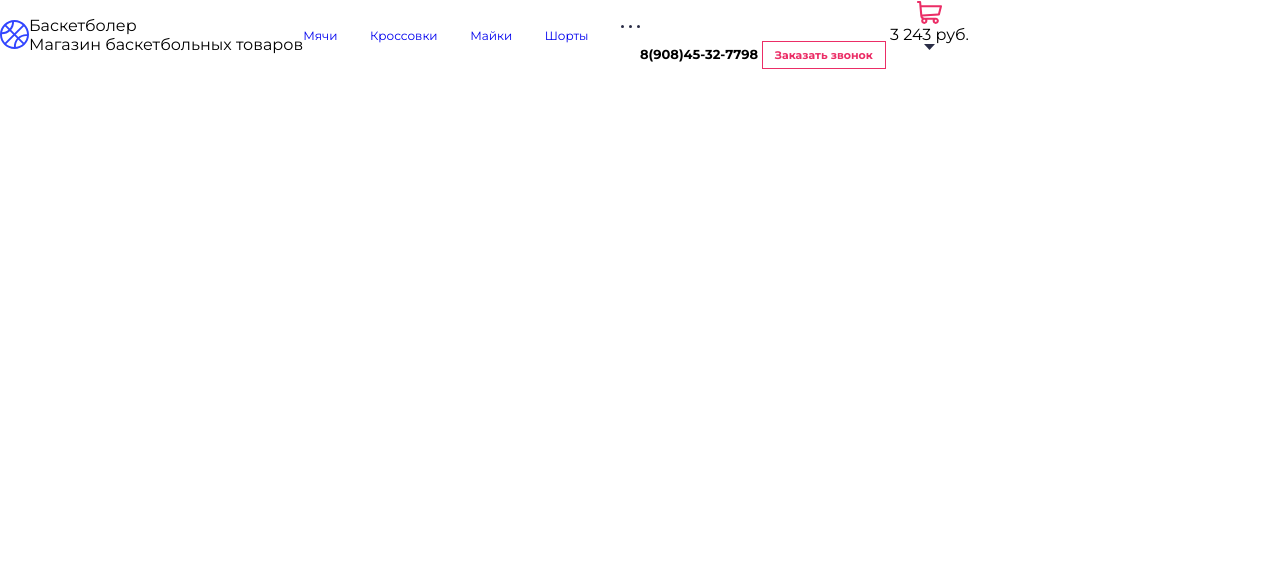
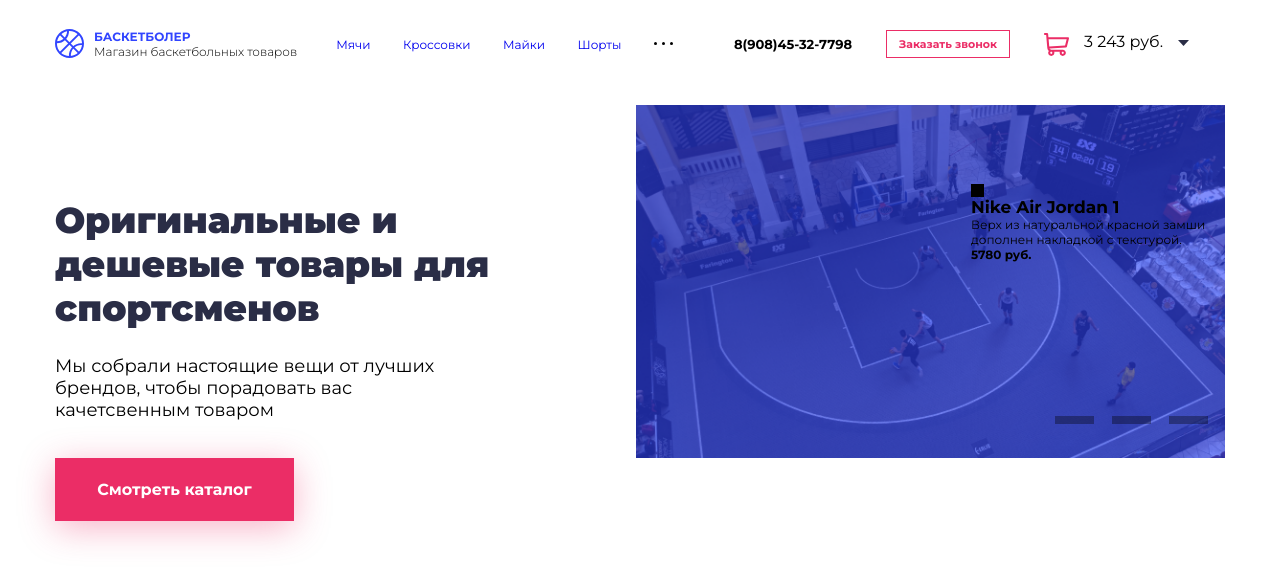
Before and after one commit to egorikk58/-1-, a plain HTML site: page index.html in a window 1280 px wide. Drawn offline with Linux system fonts and the light colour scheme.

Commit message:
Почти закончил блок

```diff
--- a/index.html
+++ b/index.html
@@ -1,5 +1,5 @@
 <!DOCTYPE html>
-<html lang="en">
+<html lang="ru">
 <head>
     <meta charset="UTF-8">
     <meta name="viewport" content="width=device-width, initial-scale=1.0">
@@ -9,14 +9,17 @@
 </head>
 <body>
     <header class = "header">
+        <div class="container">
+            <div class="header-main-page">
                 <div class="header-logo">
                     <img src="icons/Логотип.svg" alt="Баскетболер logo" class="header-logo-image" width="29" height="29">
                 </div>
                 <div class = "header-text">
-            <h2 class="header-text-title">Баскетболер</h2>
+                    <h2 class="header-text-title">БАСКЕТБОЛЕР</h2>
                     <p class="header-text-description">Магазин баскетбольных товаров</p>
                 </div>
-        <nav class="header-menu">
+            </div>
+            <nav class = "header-menu">
                 <ul class="header-menu-list">
                     <li class="header-menu-item">
                         <a class="header-menu-link" href="#!">Мячи</a>
@@ -31,13 +34,17 @@
                         <a class="header-menu-link" href="#!">Шорты</a>
                     </li>
                     <li class="header-menu-item">
-                    <a class="header-menu-link" href="#!">
-                        <img src="icons/ки.svg" alt="Другое" class="header-menu-other" width="19" height="3">
+                        <a class="header-menu-link " href="#!">
+                            <div class="header-three-dots">
+                                <div class="header-menu-dot"></div>
+                                <div class="header-menu-dot"></div>
+                                <div class="header-menu-dot"></div>
+                            </div>
                         </a>
                     </li>
                 </ul>
             </nav>
-        <div class="header-actions">
+            <div class = "header-actions">
                 <a
                     href="tel:8(908)45-32-7798"
                     class="header-actions-call"
@@ -47,12 +54,48 @@
                 <button class="header-request-button button" type = "button">
                     Заказать звонок
                 </button>
-            <button class="header-cart-button">
+                <button class="header-cart-button button">
                     <img src="icons/Cart.svg" alt="Корзина" class="header-cart-image" width="25" height="23">
                     <div class="header-cart-price">3 243 руб.</div>
-                <img src="icons/Figure_cart.svg" alt="Открыть корзину" width="11" height="6">
+                    <img src="icons/Figure_cart.svg" alt="Открыть корзину" class = "header-triangle-image" width="11" height="6">
                 </button>
             </div>
+        </div>
     </header>
+    <main class = main>
+        <div class="container">
+            <div class="main-page-text">
+                <h1 class="main-description">
+                    Оригинальные и дешевые товары для спортсменов
+                </h1>
+                <h2 class="main-about">
+                    Мы собрали настоящие вещи от лучших
+                    брендов, чтобы порадовать вас
+                    качетсвенным товаром
+                </h2>
+                <button class="main-button-catalog button">
+                    Смотреть каталог
+                </button>
+            </div>
+
+            <div class="main-image">
+                <img src="images/Задний фон кросс.png" alt="Бэкграунд кроссовок" class = "main-sneakers-backside" width = "615" height="369">
+                <div class="main-image-text">
+                    <div class="main-image-square"></div>
+                    <h1 class="main-jordan-text">Nike Air Jordan 1</h1>
+                    <h2 class="main-jordan-description">
+                        Верх из натуральной красной замши<p>
+                        дополнен накладкой с текстурой.</p>
+                    </h2>
+                    <h3 class = "main-jordan-price">5780 руб.</h3>
+                </div>
+                <div class="main-switch-images">
+                    <div class="main-switch-rectangle"></div>
+                    <div class="main-switch-rectangle"></div>
+                    <div class="main-switch-rectangle"></div>
+                </div>
+            </div>
+        </div>
+    </main>
 </body>
 </html>
--- a/styles/style.css
+++ b/styles/style.css
@@ -4,10 +4,39 @@ body{
     font-family: 'Montserrat', sans-serif;
     background-color: white;
 }
+
 .header{
-    max-width: 1920px;
+    height: 84px;
+}
+
+.container{
+    width: 1200px;
+    padding: 0 15px;
+    margin: 0px auto;
     display: flex;
     align-items: center;
+}
+.header-main-page{
+    display: flex;
+    padding: 0px;
+}
+.header-logo{
+    margin-right: 10px;
+}
+
+.header-text-title{
+    font-size: 12px;
+    font-weight: 700;
+    color:#3145FF;
+}
+
+.header-text-description{
+    font-size: 12px;
+    font-weight: 300;
+}
+
+.header-menu{
+    padding: 34px 61px 35px 39px;
 }
 
 .header-menu-list{
@@ -25,10 +54,35 @@ body{
     transition:all 0.2s ease-in;
 }
 
+.header-three-dots{
+    padding: 8px 0 6px 0;
+    display: flex;
+    column-gap:5px;
+}
+
+.header-menu-dot{
+    height: 3px;
+    width: 3px;
+    background-color: black;
+    border-radius: 2px;
+}
+
+.header-three-dots:hover .header-menu-dot {
+    background-color: #3145FF;
+}
+
+
+.header-actions {
+    display: flex;
+    align-items: center;
+}
+
 .header-actions-call{
+    padding:34px 0 35px 0;
     color: black;
     font-weight: 700;
     font-size: 13px;
+    margin-right: 34px;
 }
 
 .header-request-button{
@@ -38,3 +92,112 @@ body{
     font-weight: 700;
     font-size: 11px;
 }
+
+.header-cart-button{
+    display: flex;
+    column-gap: 15px;
+    margin-left: 34px;
+}
+
+.header-triangle-image{
+    margin-top: 8px;
+}
+
+.main {
+    display: flex;
+    justify-content: space-between;
+}
+
+.main-page-text{
+
+    width: 544px;
+    height: 279px;
+    padding-top: 66px;
+    margin-right: 60px;
+}
+
+.main-description{
+    font-size: 36px;
+    font-weight: 900;
+    color:#2A2D46;
+    margin-bottom: 25px;
+}
+
+.main-about{
+    width: 380px;
+    height: 78px;
+    font-size: 18px;
+    font-weight: 400;
+    margin-bottom: 25px;
+}
+
+.main-button-catalog{
+    width: 239px;
+    height: 63px;
+    padding: 20px 42px;
+    background-color: #EB2D66;
+    font-size: 16px;
+    font-weight: 700;
+    color: #FFFFFF;
+    box-shadow: 0px 7px 35px 0px #EB2D665C;
+}
+
+.main-image{
+    position: relative;
+}
+.main-sneakers-backside{
+    margin-top: 21px;
+    display: block;
+    margin-left: auto;
+}
+
+.main-image-text{
+    position: absolute;
+    top: 100px;
+    left: 335px;
+    width: 253px;
+    height: 82px;
+}
+.main-image-square{
+    width: 13px;
+    height: 13px;
+    background-color: black;
+}
+
+.main-jordan-text{
+    color: black;
+    font-weight: 700;
+    font-size: 17px;
+}
+
+.main-jordan-description{
+    font-weight: 400;
+    font-size: 12px;
+    color:black;
+}
+
+.main-jordan-price{
+    font-weight: 700;
+    font-size: 12px;
+    color:black;
+}
+.main-switch-images{
+    display: flex;
+    column-gap: 18px;
+    position: absolute;
+    left:419px;
+    top: 332px;
+}
+.main-switch-rectangle{
+    width: 39px;
+    height: 8px;
+    background-color: black;
+    opacity: 35%;
+
+}
+
+
+.main-switch-rectangle:hover{
+    background-color:#FBFBFB;
+
+}
```
Also changed, not shown: 1 other file. Lines whose indentation alone changed are shown as unchanged.
